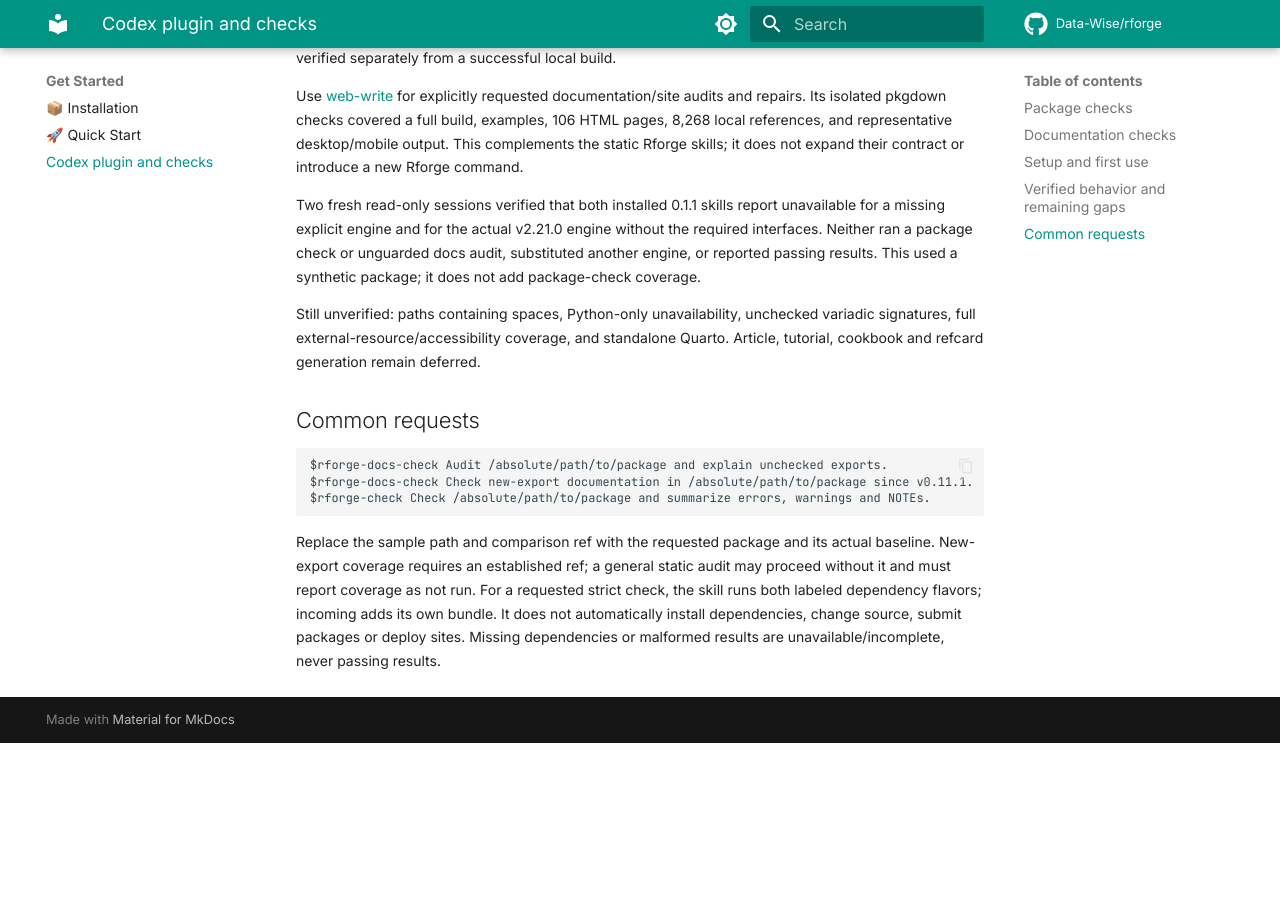
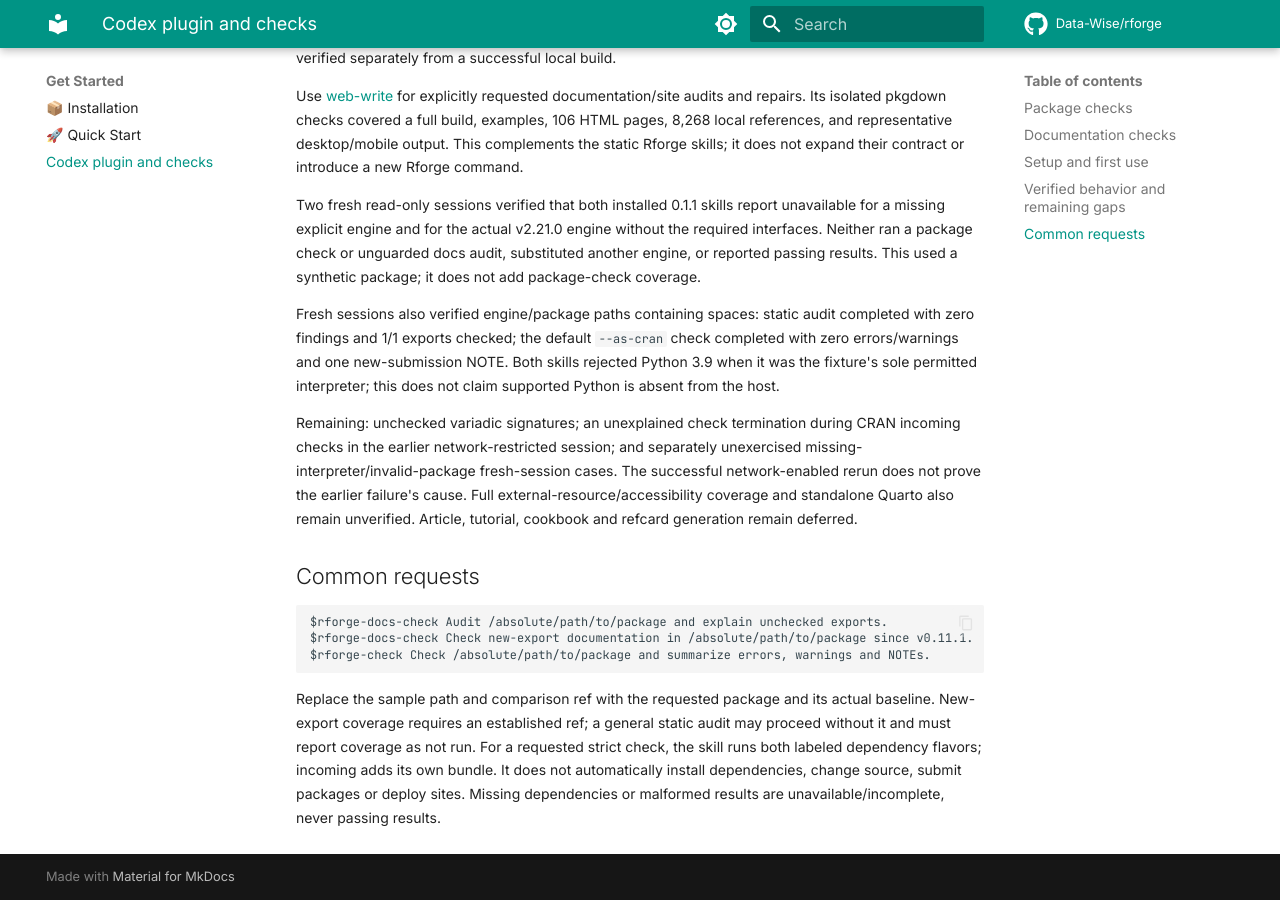
Before and after one commit to Data-Wise/rforge, an MkDocs documentation site: the page built from docs/guides/codex-checks.md, in a window 1280 px wide and 900 px high, scrolled down 1839 px. Built offline with MkDocs 1.6.1 and Material for MkDocs 9.7.7, drawn with Linux system fonts in a browser that asks for light colours; comment, search, counter and statistics services are not loaded; before the commit the page ends 2582 px from its top, so only the background shows below that.

Commit message:
docs(codex): verify spaced paths and Python version rejection

```diff
--- a/docs/guides/codex-checks.md
+++ b/docs/guides/codex-checks.md
@@ -94,9 +94,18 @@ without the required interfaces. Neither ran a package check or unguarded docs
 audit, substituted another engine, or reported passing results. This used a
 synthetic package; it does not add package-check coverage.
 
-Still unverified: paths containing spaces, Python-only unavailability, unchecked
-variadic signatures, full external-resource/accessibility coverage, and
-standalone Quarto.
+Fresh sessions also verified engine/package paths containing spaces: static
+audit completed with zero findings and 1/1 exports checked; the default
+`--as-cran` check completed with zero errors/warnings and one new-submission
+NOTE. Both skills rejected Python 3.9 when it was the fixture's sole permitted
+interpreter; this does not claim supported Python is absent from the host.
+
+Remaining: unchecked variadic signatures; an unexplained check termination
+during CRAN incoming checks in the earlier network-restricted session; and
+separately unexercised missing-interpreter/invalid-package fresh-session cases.
+The successful network-enabled rerun does not prove the earlier failure's cause.
+Full external-resource/accessibility coverage and standalone Quarto also remain
+unverified.
 Article, tutorial, cookbook and refcard generation remain deferred.
 
 ## Common requests
```
Also changed, not shown: AGENTS.md (+4 -2 lines), CLAUDE.md (+4 -2 lines), PLAN-codex-check-skills-2026-10-22.md (+7 -4 lines), SPEC-codex-check-skills-2026-10-22.md (+48 -1 lines), TASKS-codex-check-skills-2026-10-22.md (+9 -7 lines), 1 other file.
